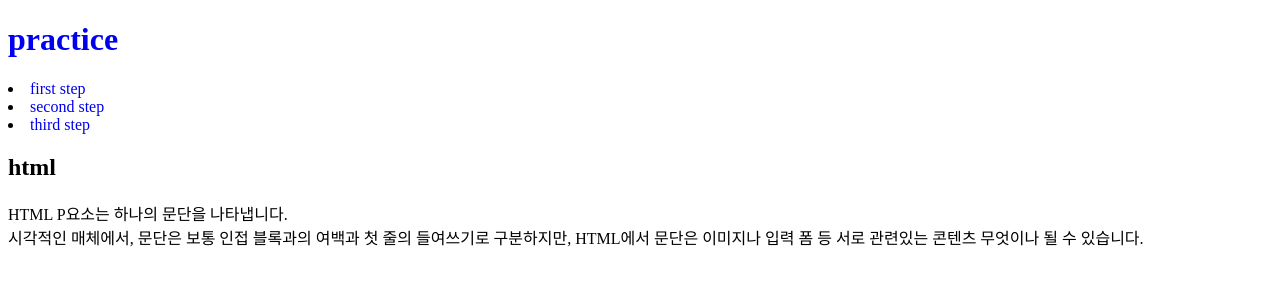
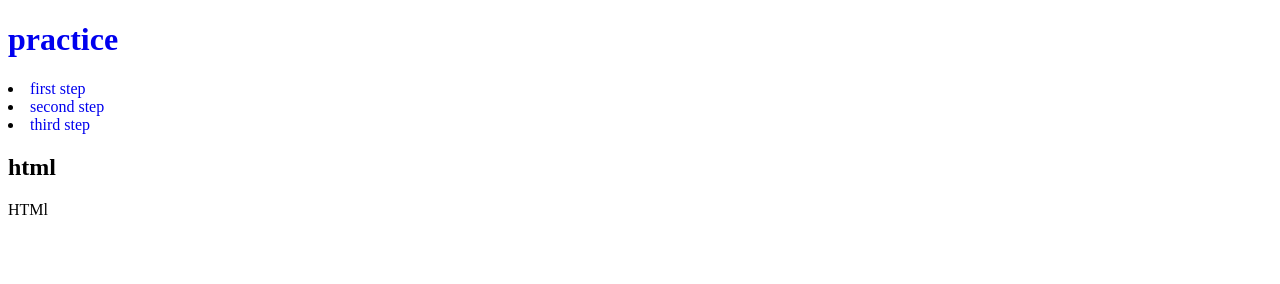
Before and after one commit to TORONGEEE/WEB1, a plain HTML site: page index.html in a window 1280 px wide. Drawn offline with Linux system fonts and the light colour scheme.

Commit message:
Update index.html

```diff
--- a/index.html
+++ b/index.html
@@ -4,20 +4,16 @@
     <title>hello</title>
     <meta charset="utf-8">
     <style type="text/css">a {text-decoration: none};</style>
-    <!-- 하이퍼링크 밑줄 없애기 -->
 </head>
 
 <body>
     <h1><a href="index.html" target="_blank">practice</a></h1>
-    <!-- target="_blank" 새창 열기 -->
     <li><a href="1.html" target="_blank">first step</a></li>
     <li><a href="2.html" target="_blank">second step</a></li>
     <li><a href="4.html" target="_blank">third step</a></li>
-
-
     <h2>html</h2>
     <p>
-        HTML P요소는 하나의 문단을 나타냅니다. <br>시각적인 매체에서, 문단은 보통 인접 블록과의 여백과 첫 줄의 들여쓰기로 구분하지만, HTML에서 문단은 이미지나 입력 폼 등 서로 관련있는 콘텐츠 무엇이나 될 수 있습니다.
+        HTMl
     </p>
 </body>
 
```
